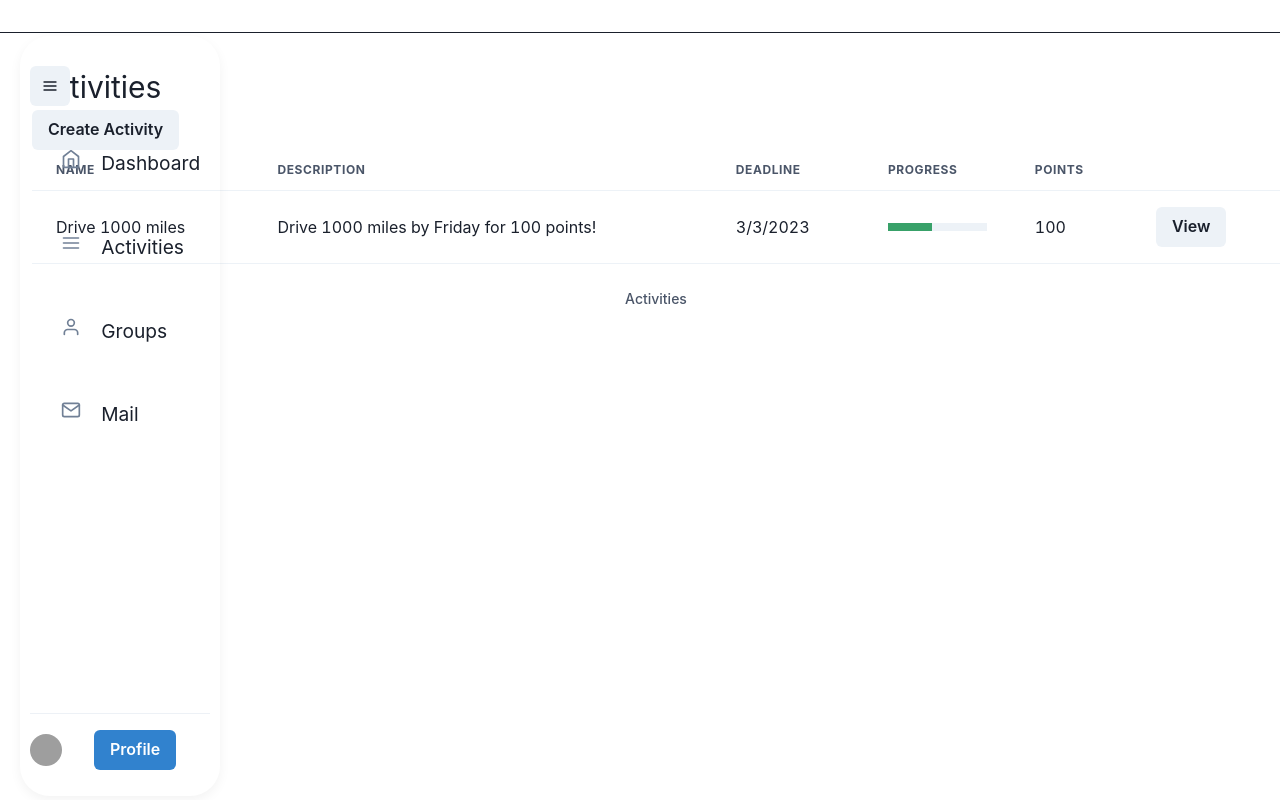
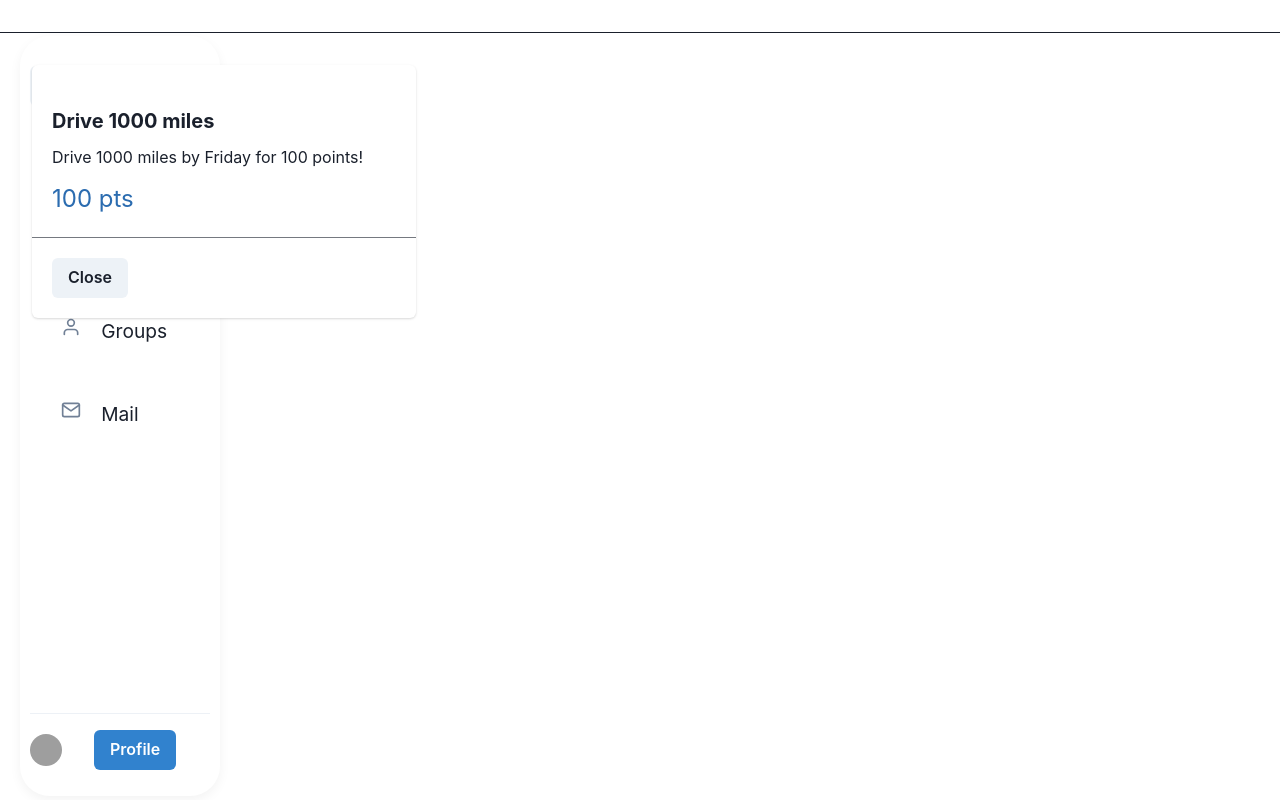
Before and after one commit to BlakeDavis34/4910, a React (Create React App) app in the folder driver-rewards/: page /activities in a window 1280 px wide. Both pictures are taken after a click on the button "View". Built offline with nearby package versions, Linux system fonts and the light colour scheme; grey boxes are pictures that could not be loaded.

Commit message:
Updated Activities.js

```diff
--- a/driver-rewards/src/pages/Activities/Activities.js
+++ b/driver-rewards/src/pages/Activities/Activities.js
@@ -34,53 +34,51 @@ const activities = [
     },
 ]
 
-const activityCard = (
+const getActivities = () => {
+    let actList = []
+    activities.forEach(a => {
+        actList.push(<>
+        {/*<Th></Th>*/}
+        </>)
+    })
+}
 
 
 
+const Activities = () => {
+
+    const [card, setCard] = useState(false)
+
+    const activityCard = (
         <>
             <Card maxW='sm'>
                 <CardBody>
-                <Image
-                    src='https://images.unsplash.com/photo-1555041469-a586c61ea9bc?ixlib=rb-4.0.3&ixid=MnwxMjA3fDB8MHxwaG90by1wYWdlfHx8fGVufDB8fHx8&auto=format&fit=crop&w=1770&q=80'
-                    alt='Green double couch with wooden legs'
-                    borderRadius='lg'
-                />
                     <Stack mt='6' spacing='3'>
-                    <Heading size='md'>Living room Sofa</Heading>
+                        <Heading size='md'>Drive 1000 miles</Heading>
                         <Text>
-                        This sofa is perfect for modern tropical spaces, baroque inspired
-                        spaces, earthy toned spaces and for people who love a chic design with a
-                        sprinkle of vintage design.
+                            Drive 1000 miles by Friday for 100 points!
                         </Text>
                         <Text color='blue.600' fontSize='2xl'>
-                        $450
+                            100 pts
                         </Text>
                     </Stack>
                 </CardBody>
                 <Divider />
                 <CardFooter>
-                <Button>Close</Button>
+                    <Button onClick = {(e) => {
+                        setCard(false)
+                    }}>Close</Button>
                 </CardFooter>
             </Card>
         </>
     )
 
-const Activities = () => {
-
-    const [card, setCard] = useState(true)
-
-    //console.log("drivers = " + JSON.stringify(driverlist))
-
-    //const columnHelper = createColumnHelper
-
     if(card){
-
+        return activityCard
     }
     return (
         <>
             <Text fontSize="3xl">Activities</Text>
-            <Button href = '/activities/create'> <Link href="activities/create">Create Activity</Link></Button>
             <TableContainer>
                 <Table variant='simple'>
                     <TableCaption>Activities</TableCaption>
@@ -107,7 +105,9 @@ const Activities = () => {
                             {/*<Td>{activities[0].progress}</Td>*/}
                             <Td>{activities[0].points}</Td>
                             <Td>
-                                <Button>View</Button>
+                                <Button onClick = {(e) => {
+                                    setCard(true)
+                                }}>View</Button>
                             </Td>
                         </Tr>
 
```
Lines whose indentation alone changed are shown as unchanged.
